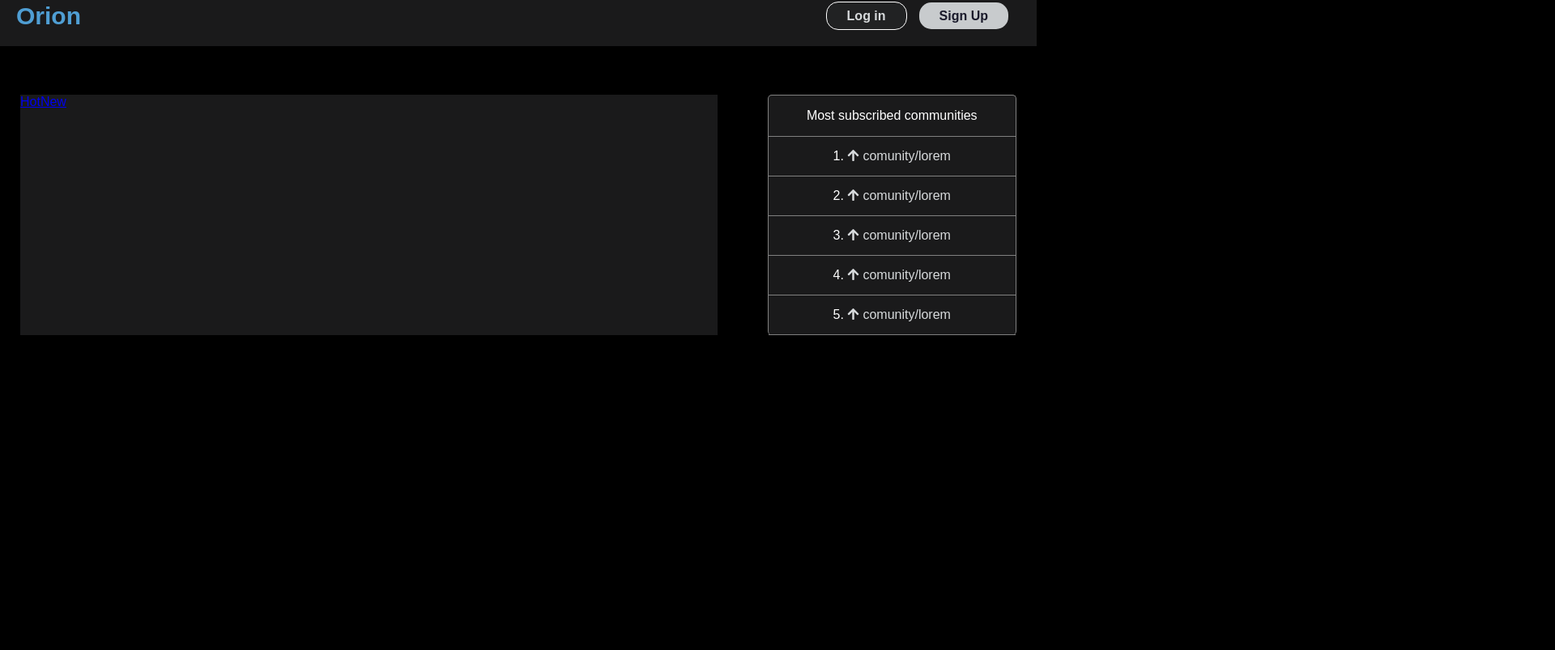
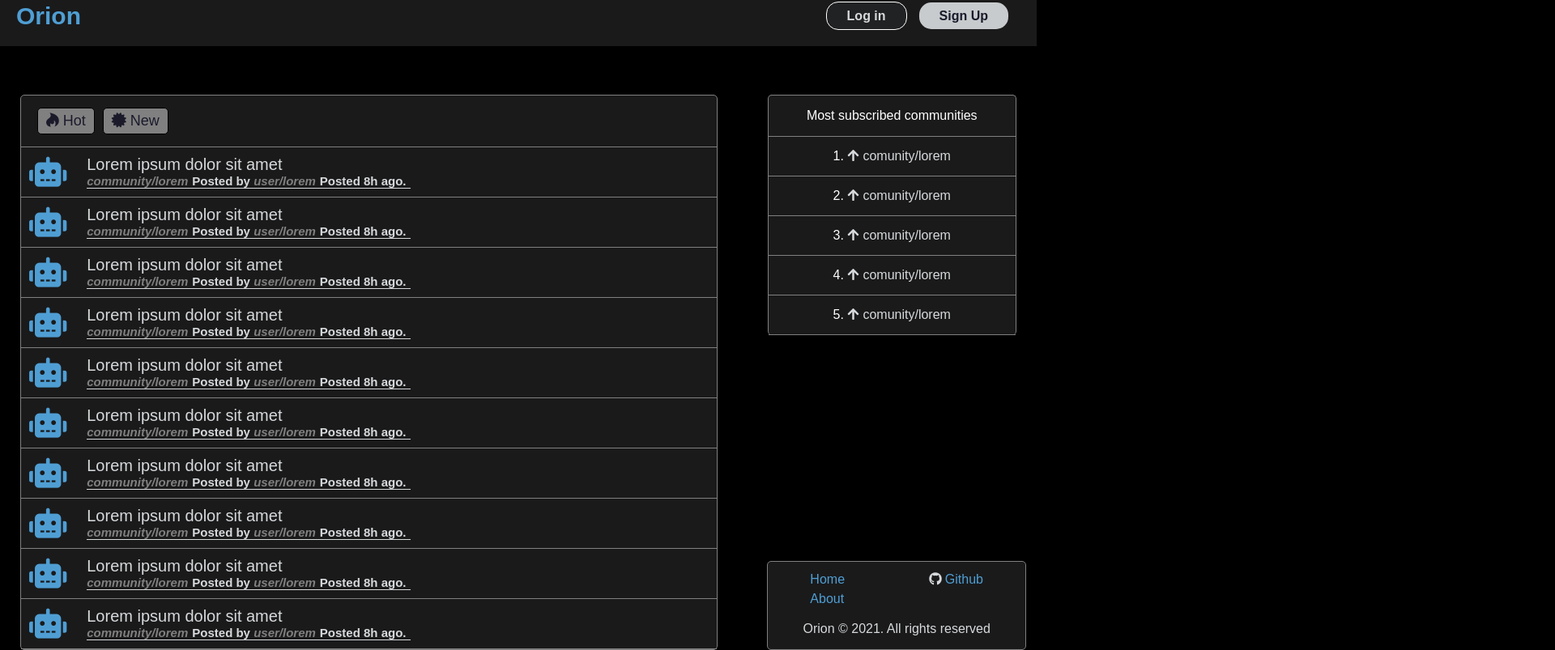
Before and after one commit to Vondai/orion, a React (Create React App) app in the folder client/: page / in a window 1280 px wide. Shown: the part 17-820 px from the top of the page at 81% size, 1920 px wide, since content can reach past the window. Built offline with nearby package versions, Linux system fonts and the light colour scheme.

Commit message:
Posts and footer
Added static posts and footer

```diff
--- a/client/public/app.css
+++ b/client/public/app.css
@@ -8,12 +8,65 @@ body {
     box-sizing: border-box;
 }
 
+#root {
+    position: relative;
+}
+
 .site-header {
     display: flex;
     justify-content: space-between;
     align-items: center;
     padding: 20px;
     background: #1A1A1B;
+    width: 100%;
+}
+
+.site-footer-wrapper {
+    position: absolute;
+    width: 100%;
+    left: 74%;
+    bottom: 0vh;
+}
+
+.site-footer {
+    display: flex;
+    flex-wrap: wrap;
+    justify-content: space-around;
+    width: 25%;
+    padding-top: 10px;
+    background: #1A1A1B;
+    border: thin solid grey;
+    border-radius: 5px;
+}
+
+.rights-wrapper {
+    width: 100%;
+}
+
+.rights {
+    color: #D7DADC;
+    font-size: 16px;
+    text-align: center;
+}
+
+.footer-list {
+    list-style-type: none;
+    margin: 0;
+    padding: 0;
+}
+
+.footer-list li {
+    padding: 3px;
+}
+
+.footer-list li a {
+    text-decoration: none;
+    color: #58b4f1dc;
+}
+
+.footer-list li a i {
+    margin-right: 4px;
+    color: #D7DADC;
 }
 
 .site-logo  a {
@@ -126,12 +179,15 @@ body {
 }
 
 .site-content {
+    border: thin solid grey;
+    border-radius: 5px;
     background: #1A1A1B;
     width: 70%;
 }
 
 .site-highlight {
     width: 25%;
+    height: fit-content;
     background: #1A1A1B;
     text-align: center;
     color: white;
@@ -143,6 +199,28 @@ body {
 
 .posts-banner {
     display: flex;
+    border-bottom: thin solid grey;
+    padding: 15px 20px;
+}
+
+.posts-wrapper {
+    margin-right: 10px;
+    padding: 5px 10px;
+    background: grey;
+    border: thin solid;
+    border-radius: 5px;
+}
+
+
+.posts-wrapper a {
+    text-decoration: none;
+    color: #1A1A2B;
+    font-size: 18px;
+    font-weight: 600px;
+}
+
+.posts-wrapper a i {
+    margin-right: 5px;
 }
 
 .highlight-content-wrapper {
@@ -168,3 +246,53 @@ body {
 .community-link i {
     margin-right: 5px;
 }
+
+.post-listing {
+    display: flex;
+    align-items: center;
+    padding: 10px;
+    border-bottom: thin solid grey;
+}
+
+.post-listing:hover {
+    background: #7ca6c2dc;
+    cursor: pointer;
+}
+
+.post-listing-logo-wrapper i {
+    font-size: 37px;
+    color: #58b4f1dc;
+    margin-right: 25px;
+}
+
+.post-listing-wrapper {
+    color: #D7DADC;
+    border-bottom: thin solid;
+
+}
+
+.post-listing-heading-wrapper {
+    font-size: 20px;
+}
+
+.post-listing-heading-content {
+    margin: 0;
+}
+
+.post-listing-details-wrapper {
+    display: flex;
+}
+
+.post-listing-details-wrapper div p {
+    margin: 0;
+    margin-right: 5px;
+    font-size: 15px;
+    font-weight: 700;
+}
+
+.post-listing-details-wrapper div p a {
+    text-decoration: none;
+    color: grey;
+    font-style: italic;
+
+}
--- a/client/src/App.js
+++ b/client/src/App.js
@@ -1,6 +1,7 @@
 import { Routes, Route } from 'react-router-dom';
 import Home from './components/Home/Home';
 import Header from "./components/Header/Header";
+import Footer from './components/Footer/Footer';
 import Login from './components/User/Login';
 import Register from './components/User/Register';
 
@@ -12,8 +13,8 @@ function App() {
         <Route path='/' element={<Home />} />
         <Route path='/login' element={<Login />} />
         <Route path='/register' element={<Register />} />
-
       </Routes>
+      <Footer />
     </>
   );
 }
--- a/client/src/components/Communities/CommunityListingItem.js
+++ b/client/src/components/Communities/CommunityListingItem.js
@@ -4,7 +4,7 @@ function CommunityListingItem () {
     return (
         <li className='highlight-listing-item'>
             <Link className='community-link' to='/community/lorem'>
-                <i class="fas fa-arrow-up"></i>
+                <i className="fas fa-arrow-up"></i>
                 comunity/lorem
             </Link>
         </li>
--- /dev/null
+++ b/client/src/components/Footer/Footer.js
@@ -0,0 +1,33 @@
+import { Link } from 'react-router-dom';
+
+function Footer () {
+
+    return (
+        <section className='site-footer-wrapper'>
+            <footer className='site-footer'>
+                <section className='site-map-wrapper'>
+                    <ul className='footer-list site-map-listing'>
+                        <li className='site-map-listing-item'>
+                            <Link to='/'>Home</Link>
+                        </li>
+                        <li className='site-map-listing-item'>
+                            <Link to='/about' >About</Link>
+                        </li>
+                    </ul>
+                </section>
+                <section className='socials'>
+                    <ul className='footer-list socials-list'>
+                        <li className='socials-list-item'>
+                            <a href='https://github.com/Vondai'><i className="fab fa-github"></i>Github</a>
+                        </li>
+                    </ul>
+                </section>
+                <section className='rights-wrapper'>
+                <p className='rights'>Orion &copy; 2021. All rights reserved</p>
+                </section>
+            </footer>
+        </section>
+    );
+}
+
+export default Footer;
--- a/client/src/components/Home/Home.js
+++ b/client/src/components/Home/Home.js
@@ -1,11 +1,11 @@
-import TopPosts from "./TopPosts";
+import Posts from "./Posts";
 import TopCommunities from "../Communities/TopCommunities";
 
 function Home () {
 
     return (
         <div className='site-content-wrapper'>
-            <TopPosts />
+            <Posts />
             <TopCommunities />
         </div>
     );
--- /dev/null
+++ b/client/src/components/Home/Post.js
@@ -0,0 +1,40 @@
+import { Link } from 'react-router-dom';
+
+function Post () {
+
+    return (
+            <section className='post-listing'>
+            <article className='post-listing-logo-wrapper'>
+                <i className="fas fa-robot"></i>
+            </article>
+            <article className='post-listing-wrapper'>
+                <section className='post-listing-heading-wrapper'>
+                    <p className='post-listing-heading-content'>
+                        Lorem ipsum dolor sit amet
+                    </p>
+                </section>
+                <section className='post-listing-details-wrapper'>
+                    <div className='post-listing-community-wrapper'>
+                        <p className='post-listing-community-content'>
+                            <Link to='/community/lorem'>community/lorem</Link>
+                        </p>
+                    </div>
+                    <div className='post-listing-author-wrapper'>
+                            <p className='post-listing-author-content'>Posted by <Link to='/user/lorem'>user/lorem</Link>
+                            </p>
+                    </div>
+                    <div className='post-listing-posted-wrapper'>
+                            <p className='post-listing-posted-content'>
+                                Posted 8h ago.
+                            </p>
+                    </div>
+                </section>
+                <section className='post-listing-cta-wrapper'>
+
+                </section>
+            </article>
+            </section>
+    );
+}
+
+export default Post;
--- /dev/null
+++ b/client/src/components/Home/Posts.js
@@ -0,0 +1,32 @@
+import { Link } from 'react-router-dom';
+import Post from './Post';
+
+function TopPosts () {
+
+    return (
+        <main className='site-content'>
+            <article className='posts-banner'>
+                <div className='posts-wrapper hot-posts-wrapper'>
+                    <Link className='hot-posts-cta' to='/posts/hot'><i className="fab fa-hotjar"></i>Hot</Link>
+                </div>
+                <div className='posts-wrapper new-posts-wrapper'>
+                    <Link className='new-posts-cta' to='/posts/new'><i className="fas fa-certificate"></i>New</Link>
+                </div>
+            </article>
+            <section className='post-content-wrapper'>
+                <Post />
+                <Post />
+                <Post />
+                <Post />
+                <Post />
+                <Post />
+                <Post />
+                <Post />
+                <Post />
+                <Post />
+            </section>
+        </main>
+    );
+}
+
+export default TopPosts;
--- a/client/src/components/Home/TopPosts.js
+++ /dev/null
@@ -1,19 +0,0 @@
-import { Link } from 'react-router-dom';
-
-function TopPosts () {
-
-    return (
-        <main className='site-content'>
-            <article className='posts-banner'>
-                <div className='hot-posts-wrapper'>
-                    <Link className='hot-posts-cta' to='/posts/hot'>Hot</Link>
-                </div>
-                <div className='new-posts-wrapper'>
-                    <Link className='new-posts-cta' to='/posts/new'>New</Link>
-                </div>
-            </article>
-        </main>
-    );
-}
-
-export default TopPosts;
--- a/client/src/components/User/Register.js
+++ b/client/src/components/User/Register.js
@@ -14,8 +14,8 @@ function Register () {
                 <input id='password' type='password'></input>
             </fieldset>
             <fieldset className='account-form-credentials'>
-                <label htmlFor='password'>Confirm Password</label>
-                <input id='password' type='password'></input>
+                <label htmlFor='repeat-password'>Repeat Password</label>
+                <input id='repeat-password' type='password'></input>
             </fieldset>
             <section>
                 <p className='account-redirect'>Already a member? <Link to='/login'><span className='account-redirect-hightlight'>Log in</span></Link></p>
```
